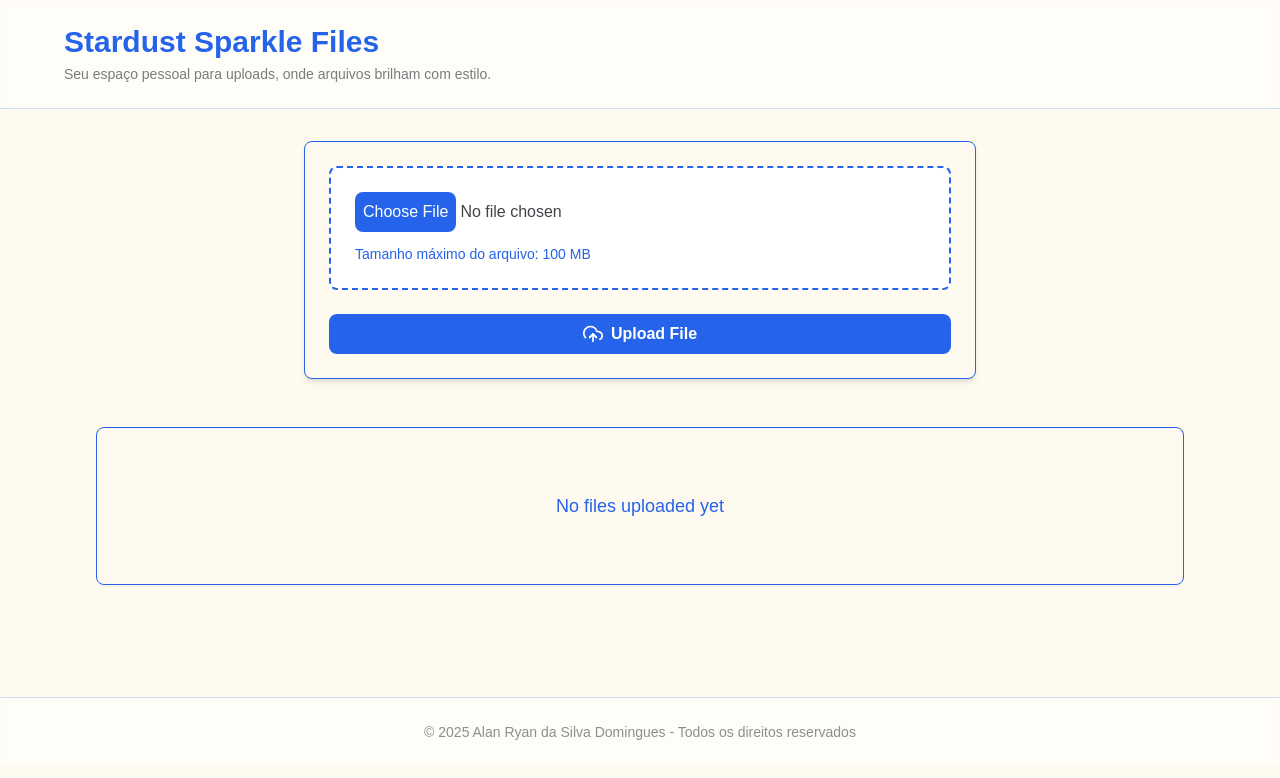
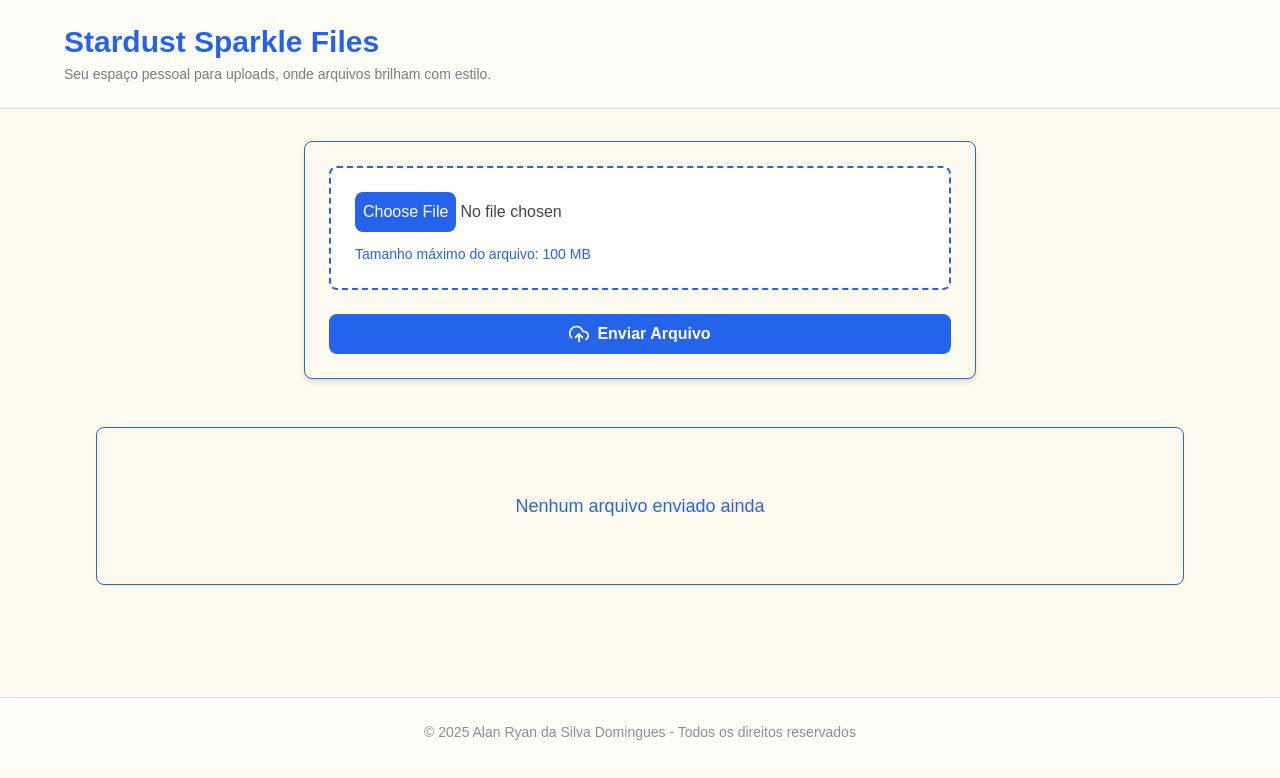
Before and after one commit to 0nF1REy/file-manager-nextjs, a Next.js app in the folder file-manager/: page / in a window 1280 px wide. Shown: the top 778 px of the page. Built offline with nearby package versions, Linux system fonts and the light colour scheme.

Commit message:
T003: feat - Updated UI text to Portuguese for better localization

```diff
--- a/file-manager/src/app/_components/form.tsx
+++ b/file-manager/src/app/_components/form.tsx
@@ -43,7 +43,7 @@ const Form = () => {
             className="w-full py-2 bg-[#2563eb] rounded-lg text-white font-semibold hover:bg-[#1d4ed8] transition-colors duration-200 flex items-center justify-center gap-2"
           >
             <FiUploadCloud size={20} />
-            Upload File
+            Enviar Arquivo
           </button>
         </div>
       </form>
--- a/file-manager/src/app/_components/list.tsx
+++ b/file-manager/src/app/_components/list.tsx
@@ -27,7 +27,7 @@ const List = async () => {
       {Object.entries(groupedFiles).map(([type, typeFiles]) => (
         <section key={type} className="mb-10">
           <h2 className="text-2xl font-semibold mb-5 capitalize text-foreground">
-            {type} Files
+            {type} Arquivos
           </h2>
           <div className="grid grid-cols-1 md:grid-cols-2 lg:grid-cols-3 gap-6">
             {typeFiles.map((file) => (
@@ -51,7 +51,7 @@ const List = async () => {
                       type="submit"
                       className="ml-3 px-4 py-1 bg-red-500 text-white rounded-lg hover:bg-red-600 transition-colors duration-150"
                     >
-                      Delete
+                      Deletar
                     </button>
                   </form>
                 </div>
@@ -93,7 +93,7 @@ const List = async () => {
                       rel="noopener noreferrer"
                       className="text-[#2563eb] hover:text-[#1d4ed8] text-base font-semibold"
                     >
-                      Download File
+                      Baixar Arquivo
                     </a>
                   </div>
                 )}
@@ -105,7 +105,7 @@ const List = async () => {
 
       {files.length === 0 && (
         <div className="text-center py-16 bg-background rounded-lg border border-[#2563eb] shadow-sm">
-          <p className="text-[#2563eb] text-lg">No files uploaded yet</p>
+          <p className="text-[#2563eb] text-lg">Nenhum arquivo enviado ainda</p>
         </div>
       )}
     </>
```
